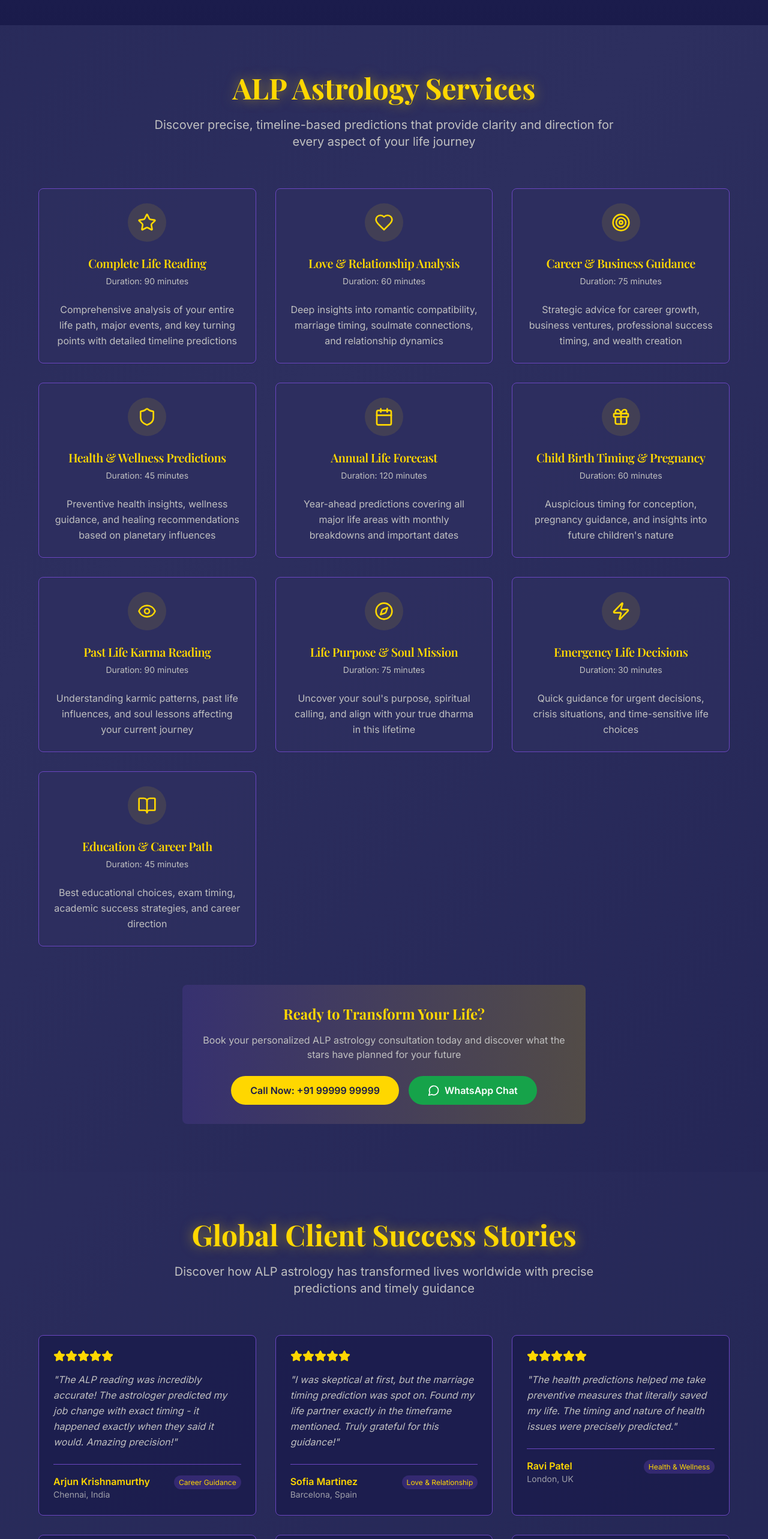
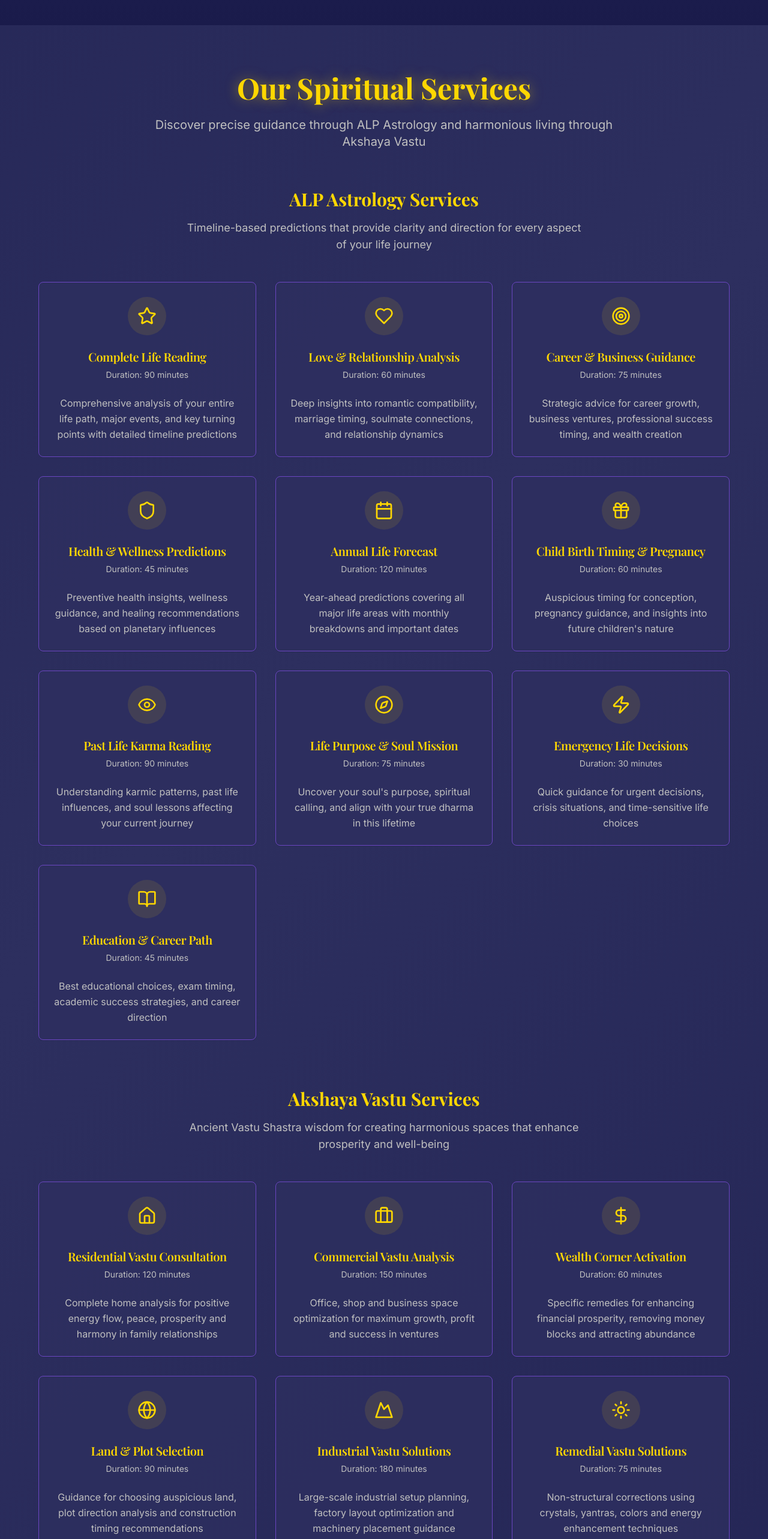
Before and after one commit to JK2705/astro-life-unveiled-web, a React (Vite) app: page / in a window 1280 px wide. Shown: the part 3700-6266 px from the top of the page at 60% size. Built offline with nearby package versions, Linux system fonts and the light colour scheme.

Commit message:
Add Akshaya Vastu service
Added Akshaya Vastu service and services from the internet to the services section.

```diff
--- a/src/components/ServicesSection.tsx
+++ b/src/components/ServicesSection.tsx
@@ -8,7 +8,7 @@ import {
 } from 'lucide-react';
 
 const ServicesSection = () => {
-  const services = [
+  const astrologServices = [
     {
       icon: Star,
       title: "Complete Life Reading",
@@ -71,20 +71,70 @@ const ServicesSection = () => {
     }
   ];
 
+  const vastuServices = [
+    {
+      icon: Home,
+      title: "Residential Vastu Consultation",
+      description: "Complete home analysis for positive energy flow, peace, prosperity and harmony in family relationships",
+      duration: "120 minutes"
+    },
+    {
+      icon: Briefcase,
+      title: "Commercial Vastu Analysis",
+      description: "Office, shop and business space optimization for maximum growth, profit and success in ventures",
+      duration: "150 minutes"
+    },
+    {
+      icon: DollarSign,
+      title: "Wealth Corner Activation",
+      description: "Specific remedies for enhancing financial prosperity, removing money blocks and attracting abundance",
+      duration: "60 minutes"
+    },
+    {
+      icon: Globe,
+      title: "Land & Plot Selection",
+      description: "Guidance for choosing auspicious land, plot direction analysis and construction timing recommendations",
+      duration: "90 minutes"
+    },
+    {
+      icon: Mountain,
+      title: "Industrial Vastu Solutions",
+      description: "Large-scale industrial setup planning, factory layout optimization and machinery placement guidance",
+      duration: "180 minutes"
+    },
+    {
+      icon: Sun,
+      title: "Remedial Vastu Solutions",
+      description: "Non-structural corrections using crystals, yantras, colors and energy enhancement techniques",
+      duration: "75 minutes"
+    }
+  ];
+
   return (
     <section id="services" className="py-20 px-4 sm:px-6 lg:px-8">
       <div className="container mx-auto max-w-7xl">
         <div className="text-center mb-16">
           <h2 className="text-4xl sm:text-5xl font-serif font-bold text-astrology-gold glow-text mb-6">
-            ALP Astrology Services
+            Our Spiritual Services
           </h2>
           <p className="text-xl text-astrology-silver max-w-3xl mx-auto">
-            Discover precise, timeline-based predictions that provide clarity and direction for every aspect of your life journey
+            Discover precise guidance through ALP Astrology and harmonious living through Akshaya Vastu
+          </p>
+        </div>
+
+        {/* ALP Astrology Services */}
+        <div className="mb-20">
+          <div className="text-center mb-12">
+            <h3 className="text-3xl font-serif font-bold text-astrology-gold mb-4">
+              ALP Astrology Services
+            </h3>
+            <p className="text-lg text-astrology-silver max-w-2xl mx-auto">
+              Timeline-based predictions that provide clarity and direction for every aspect of your life journey
             </p>
           </div>
 
           <div className="grid grid-cols-1 md:grid-cols-2 lg:grid-cols-3 gap-8">
-          {services.map((service, index) => {
+            {astrologServices.map((service, index) => {
               const IconComponent = service.icon;
               return (
                 <Card
@@ -111,6 +161,48 @@ const ServicesSection = () => {
               );
             })}
           </div>
+        </div>
+
+        {/* Akshaya Vastu Services */}
+        <div className="mb-16">
+          <div className="text-center mb-12">
+            <h3 className="text-3xl font-serif font-bold text-astrology-gold mb-4">
+              Akshaya Vastu Services
+            </h3>
+            <p className="text-lg text-astrology-silver max-w-2xl mx-auto">
+              Ancient Vastu Shastra wisdom for creating harmonious spaces that enhance prosperity and well-being
+            </p>
+          </div>
+
+          <div className="grid grid-cols-1 md:grid-cols-2 lg:grid-cols-3 gap-8">
+            {vastuServices.map((service, index) => {
+              const IconComponent = service.icon;
+              return (
+                <Card
+                  key={service.title}
+                  className="bg-astrology-midnight/80 border-astrology-cosmic hover:border-astrology-gold transition-all duration-300 hover:shadow-lg hover:shadow-astrology-gold/20"
+                >
+                  <CardHeader className="text-center">
+                    <div className="w-16 h-16 mx-auto mb-4 bg-astrology-gold/10 rounded-full flex items-center justify-center">
+                      <IconComponent className="w-8 h-8 text-astrology-gold" />
+                    </div>
+                    <CardTitle className="text-xl font-serif text-astrology-gold">
+                      {service.title}
+                    </CardTitle>
+                    <CardDescription className="text-astrology-silver text-sm">
+                      Duration: {service.duration}
+                    </CardDescription>
+                  </CardHeader>
+                  <CardContent>
+                    <p className="text-astrology-silver leading-relaxed text-center">
+                      {service.description}
+                    </p>
+                  </CardContent>
+                </Card>
+              );
+            })}
+          </div>
+        </div>
 
         <div className="text-center mt-16">
           <div className="bg-gradient-to-r from-astrology-cosmic/20 to-astrology-gold/20 rounded-lg p-8 max-w-2xl mx-auto">
@@ -118,7 +210,7 @@ const ServicesSection = () => {
               Ready to Transform Your Life?
             </h3>
             <p className="text-astrology-silver mb-6">
-              Book your personalized ALP astrology consultation today and discover what the stars have planned for your future
+              Book your personalized consultation today and discover the perfect harmony of cosmic guidance and spatial energy
             </p>
             <div className="flex flex-col sm:flex-row gap-4 justify-center">
               <a
```
Lines whose indentation alone changed are shown as unchanged.
